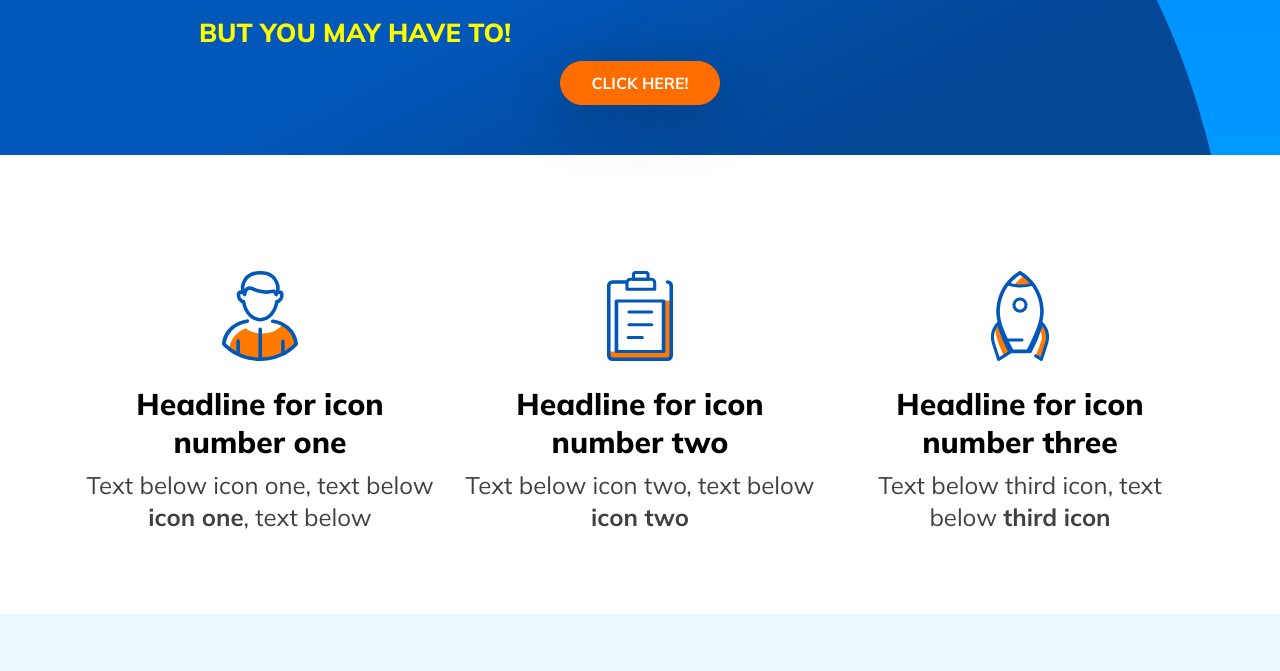
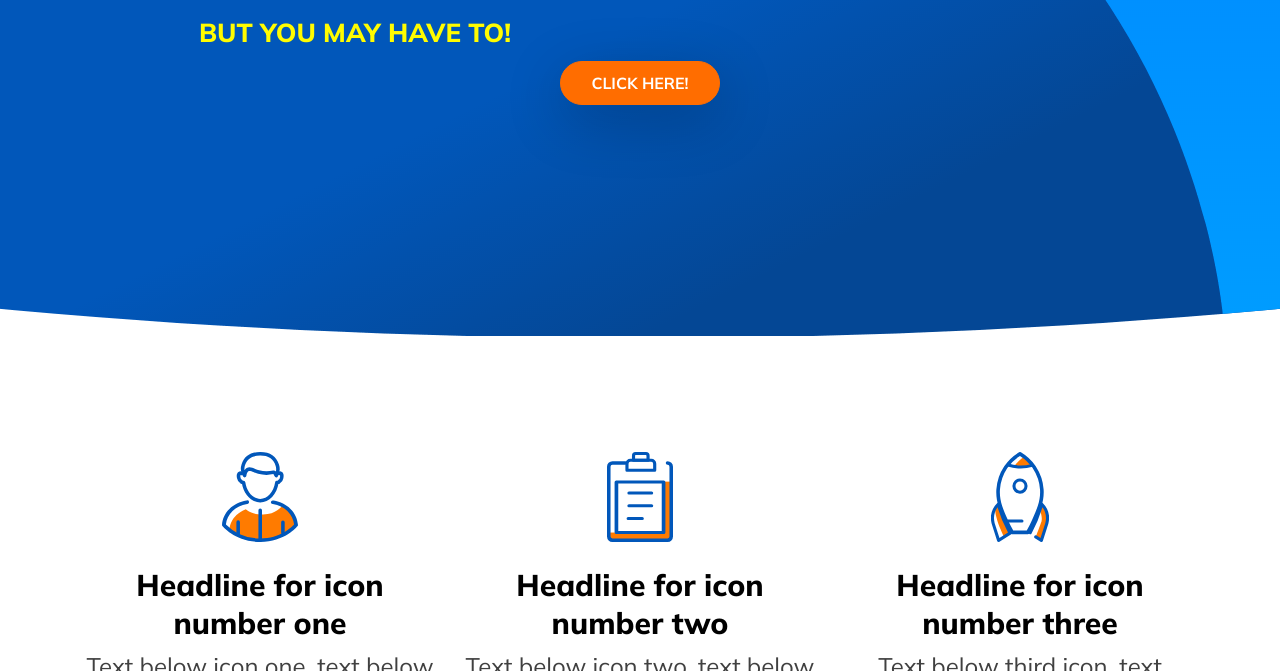
Before and after one commit to jfeliweb/open-english-test, a website: page index.html in a window 1280 px wide. Shown: the part 401-1072 px from the top of the page. Drawn offline with nearby package versions, Linux system fonts and the light colour scheme.

Commit message:
adjust background height

```diff
--- a/style.scss
+++ b/style.scss
@@ -153,7 +153,7 @@ header {
 			url('/assets/images/Hero-Andres+Thumb.png') 1x,
 			url('/assets/images/Hero-Andres+Thumb@2x.png') 2x
 		);
-		height: auto;
+		height: 580px;
 	}
 
 	.lead {
```
Also changed, not shown: style.css.
